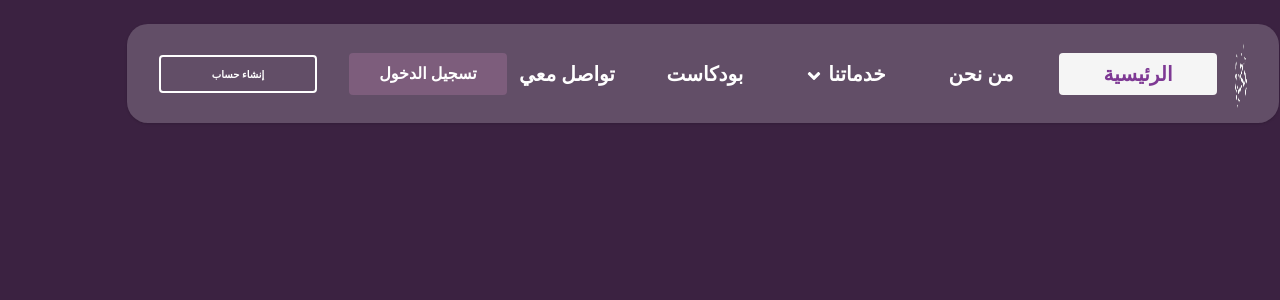
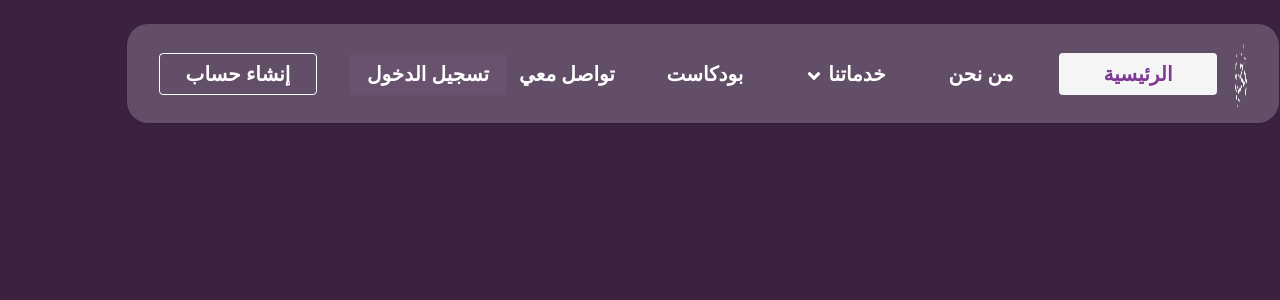
Before and after one commit to mohammad-hellwnje/consulting-project, a React (Vite) app: page / in a window 1280 px wide. Shown: the top 300 px of the page. Built offline with nearby package versions, Linux system fonts and the light colour scheme.

Commit message:
update nav bar

```diff
--- a/src/components/NavBar/NavBar.tsx
+++ b/src/components/NavBar/NavBar.tsx
@@ -1,10 +1,10 @@
 // Navbar.jsx
-import { NavLink } from "react-router-dom";
 import  { useState, useEffect } from "react";
 import { FaBars } from "react-icons/fa";
 import SideBar from "../SideBar/SideBar";
 import Logo from "../ui/Logo/Logo";
 import LinkUl from "./LabScreen/LinkUl";
+import AuthBtn from "../ui/Button/AuthBtn";
 
 export default function Navbar() {
   const [menuOpen, setMenuOpen] = useState(false);
@@ -33,18 +33,8 @@ export default function Navbar() {
         </div>
         {/* أزرار تسجيل الدخول — تظهر فقط في الشاشات الكبيرة */}
         <div className="hidden lg:flex  items-center gap-8">
-          <NavLink
-            to="/"
-            className="font-bold text-[16px] w-[158px] leading-[100%] text-white bg-[#CB88BB40] rounded-[4px] py-3 h-[42px] text-center"
-          >
-            تسجيل الدخول
-          </NavLink>
-          <NavLink
-            to="/"
-            className="font-bold w-[158px] 2xl:text-[16px] text-[10px] leading-[100%] text-white text-center border-[2px] rounded-[4px] py-3 xl:px-[34px]  "
-          >
-            إنشاء حساب
-          </NavLink>
+           <AuthBtn text="تسجيل الدخول" path="/auth/login" forceActive={true} />
+           <AuthBtn text="إنشاء حساب" path="/auth/signup" />
         </div>
 
         {/* أيقونة القائمة الجانبية — تظهر فقط في الموبايل */}
--- /dev/null
+++ b/src/components/ui/Button/AuthBtn.tsx
@@ -0,0 +1,14 @@
+import { NavLink } from "react-router-dom";
+export interface AuthBtnProps {
+    text: string;
+    path: string;
+    forceActive?: boolean;
+}
+export default function AuthBtn({text , path , forceActive = false} : AuthBtnProps) {
+  return (
+    <NavLink  to={path} className={ ({isActive}) => `text-white h-[42px] p-2 w-[158px] rounded-sm flex justify-center items-center text-center leading-[100%] lg:text-xl font-bold
+     ${(isActive || forceActive) ? 'bg-authbtnActive/25  hover:bg-authbtnActive/30' : ' border hover:bg-white/30 border-white'}` } >
+        {text}
+    </NavLink>
+  )
+}
--- a/src/index.css
+++ b/src/index.css
@@ -3,6 +3,7 @@
   --color-btnColor: #4B2C53;
   --color-bgHomeHeroImage: #EBEBEB;
   --color-textbtnColor:#B38AC0;
+  --color-authbtnActive: #CB88BB40;
   --bg-hero-image: url('/src/assets/image/BgHomeHero.png');
   --bg-main-color: #3B2241;
 }
```
